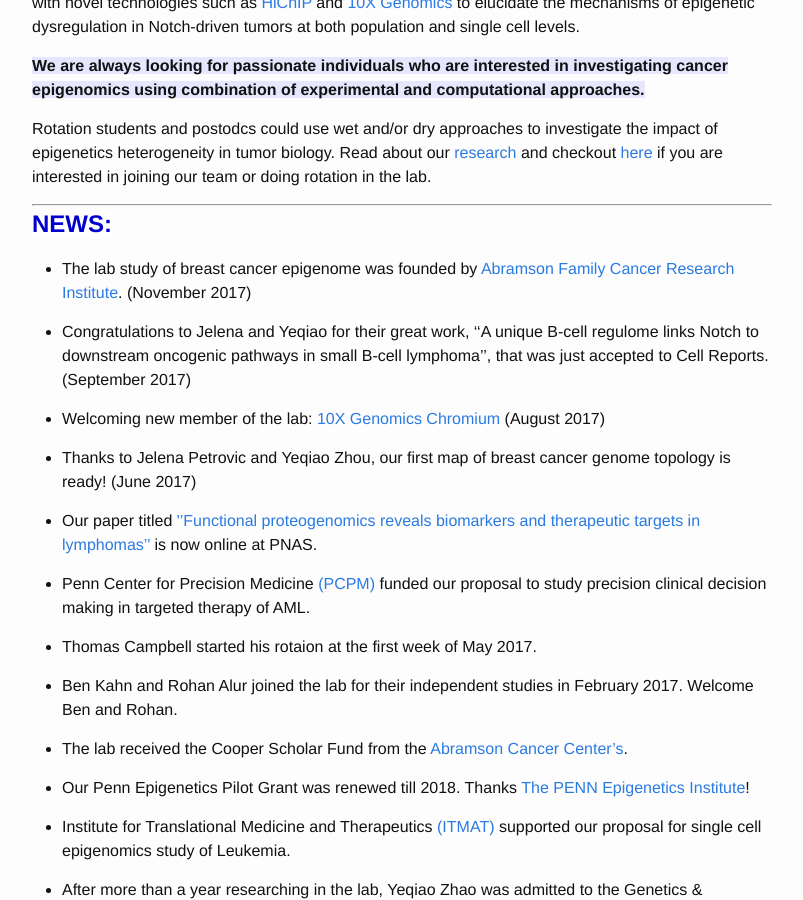
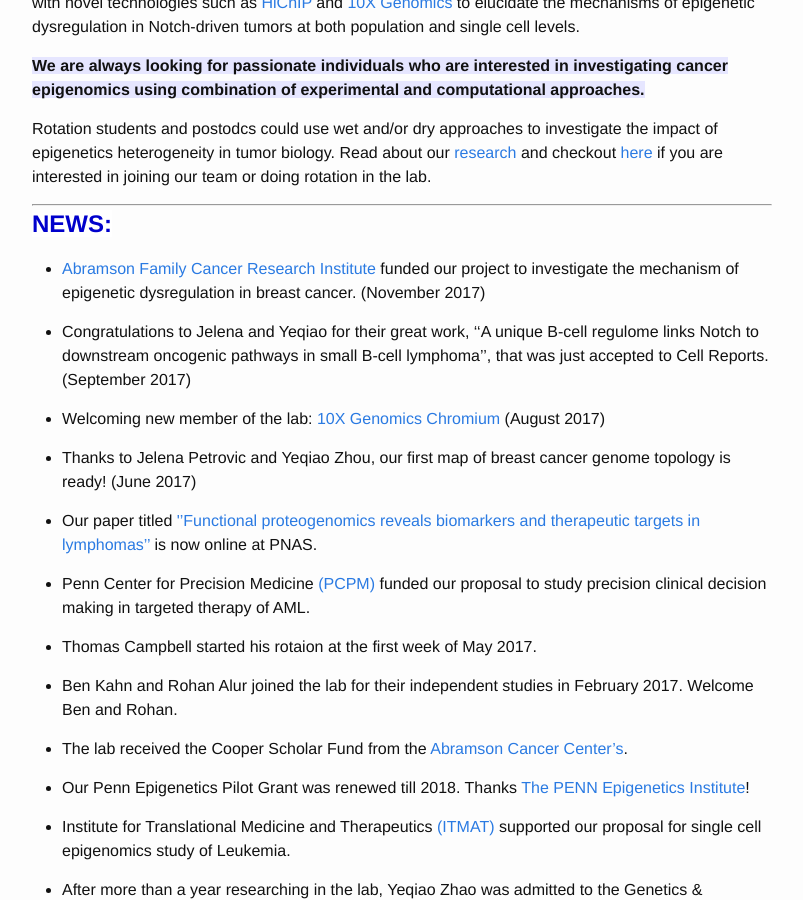
Before and after one commit to faryabib/faryabib.github.io, a Jekyll site: the page built from index.md, in a window 1280 px wide and 900 px high, scrolled down 526 px. Shown: the whole window, without its empty margins (238-1041 px from the left). Built offline with Jekyll 4.4.1, drawn with Linux system fonts in a browser that asks for light colours.

Commit message:
Update index.md

```diff
--- a/index.md
+++ b/index.md
@@ -17,7 +17,7 @@ Rotation students and postodcs could use wet and/or dry approaches to investigat
 ----
 <strong><span style="font-size: 1.5em; font-weight: bold; color: #0000cc; background-color: #ffffff">NEWS:</span><strong>
 
-+ The lab study of breast cancer epigenome was founded by [Abramson Family Cancer Research Institute](http://www.afcri.upenn.edu/). (November 2017)
++ [Abramson Family Cancer Research Institute](http://www.afcri.upenn.edu/) funded our project to investigate the mechanism of epigenetic dysregulation in breast cancer. (November 2017)
 
 + Congratulations to Jelena and Yeqiao for their great work, ''A unique B-cell regulome links Notch to downstream oncogenic pathways in small B-cell lymphoma'', that was just accepted to Cell Reports. (September 2017)
 
```
